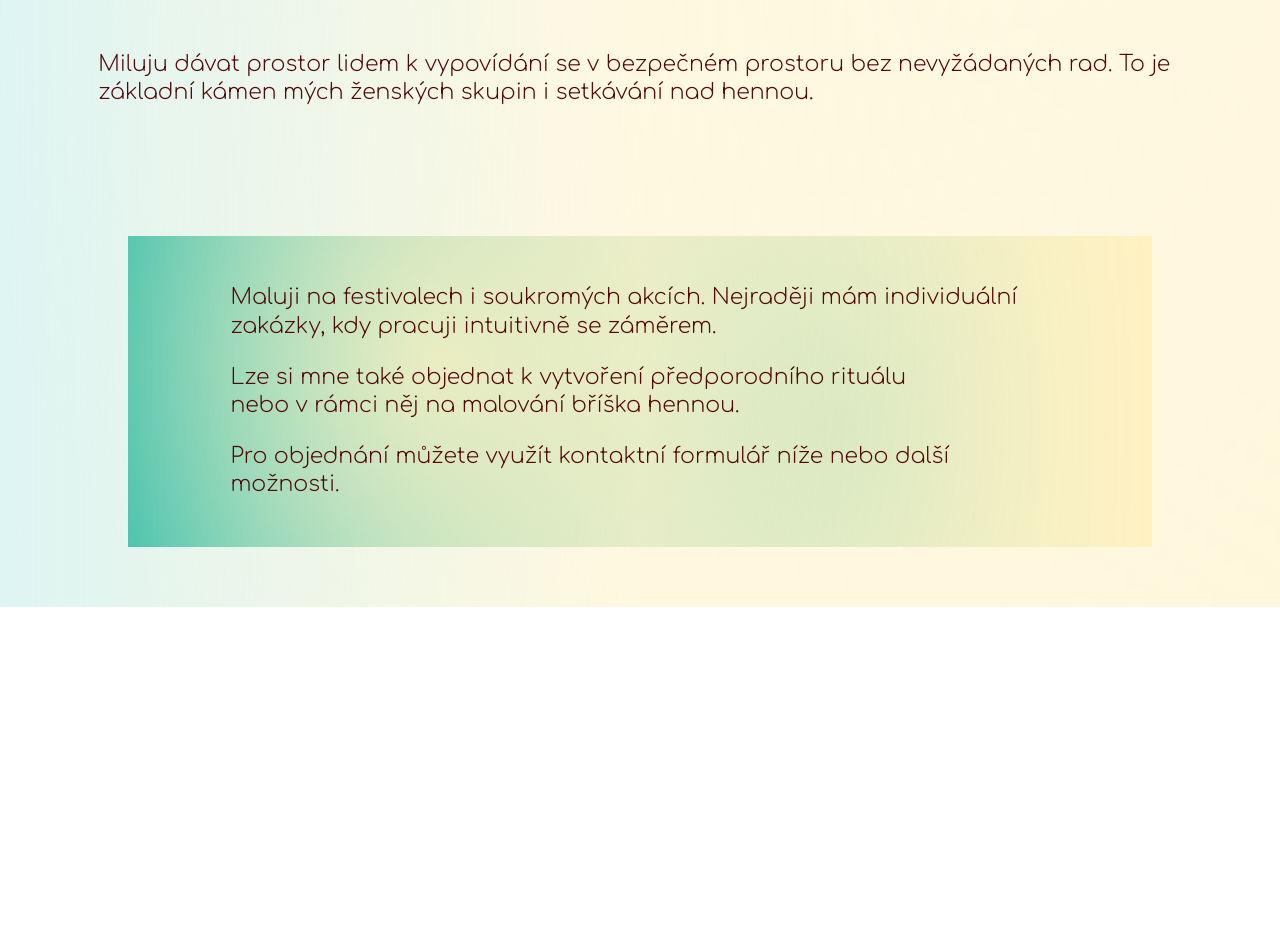
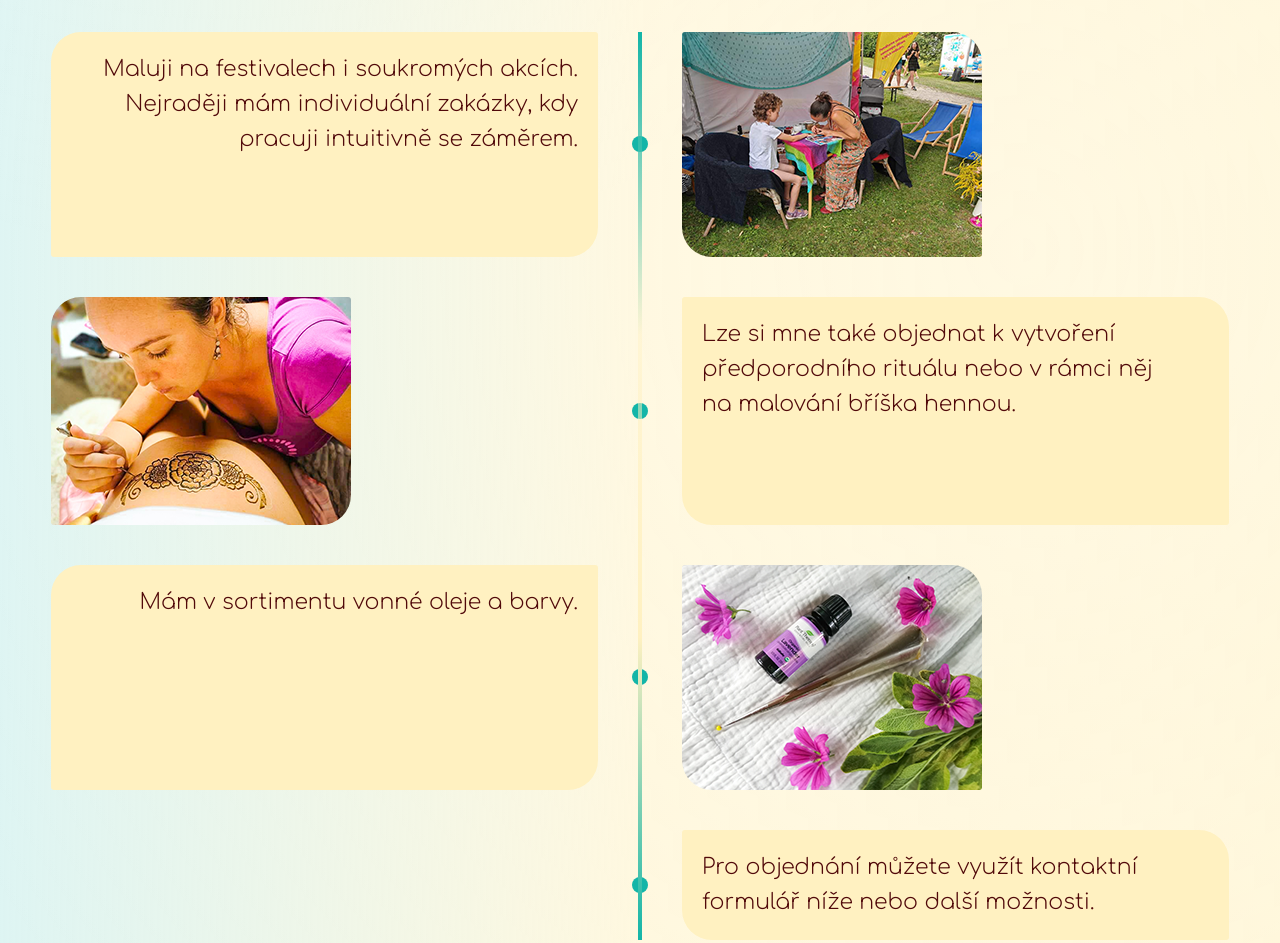
Before and after one commit to imfejm/henna, a plain HTML site: page index.html in a window 1280 px wide. Shown: the part 1500-2443 px from the top of the page. Before the commit the page ends 2107 px from the top, so only its background shows below. Drawn offline with Linux system fonts and the light colour scheme; a web font is replaced by a local one.

Commit message:
nabizim content

```diff
--- a/index.css
+++ b/index.css
@@ -71,7 +71,7 @@ body {
   grid-template-rows: auto 60px auto 60px auto 60px;
   padding-top: 60px;
   align-items: center;
-  justify-items: center;
+
   position: relative;
   max-width: 1300px; /* Nastaví maximální šířku webu */
 }
@@ -496,36 +496,101 @@ h2 {
 .uvodem {
   grid-area: uvodem;
   padding: 0 4% 0 4%;
+  justify-content: center;
 }
 .terka {
   width: 40vw;
-  border-radius: 50%;
-  padding: 4%;
+  border-radius: 40%;
+  padding: 0 4% 4% 4%;
   float: left;
 }
 .uvodem p {
-  padding: 0 4% 4% 4%;
+  padding: 0 4% 2% 4%;
   line-height: 1.3;
+  margin: 0;
 }
 .interval2 {
   grid-area: interval2;
 }
 /*nabizim*/
 .nabizim {
-  width: 80vw;
+  grid-area: nabizim;
+  line-height: 1.3;
+  padding: 0 4% 0 4%;
+}
+
+.festival,
+.barva {
+  border-radius: 3px 30px 3px 30px;
+}
+.tehu {
+  border-radius: 30px 3px 30px 3px;
+  align-self: right;
+}
+.timeline {
+  position: relative; /* DŮLEŽITÉ – aby line-wrapper měl k čemu být absolutní */
+  display: grid;
+  grid-template-columns: 1fr 4px 1fr;
+  gap: 40px;
+  min-height: 800px; /* nebo kolik je třeba */
+}
+
+.line-wrapper {
+  position: absolute;
+  top: 0;
+  left: 50%;
+  transform: translateX(-50%);
+  width: 4px;
+  height: 100%;
+  z-index: 1;
+}
+
+.line {
+  position: absolute;
+  top: 0;
+  left: 0;
+  width: 100%;
+  height: 0%;
+  background: linear-gradient(to bottom, #13b5a8, #fff1c164, #fff1c1, #13b5a8);
+  transition: height 0.3s ease-out;
+  z-index: 2;
+}
+
+.timeline-item {
+  display: contents;
+}
+
+.timeline-item .content {
+
+  background: #fff1c1;
+  padding: 20px;
+  line-height: 1.6;
+  justify-content: center;
+  word-break: break-word;
+  max-width: 100%;
+  box-sizing: border-box;
+}
+
+.timeline-item.left .content {
+  grid-column: 1;
+  text-align: right;
+
+  border-radius: 30px 3px 30px 3px;
+}
+
+.timeline-item.right .content {
+  grid-column: 3;
+  text-align: left;
+
+  border-radius: 3px 30px 3px 30px;
+}
+
+.dot {
+  grid-column: 2;
+  width: 16px;
+  height: 16px;
+  background-color: #13b5a8;
+  border-radius: 50%;
+  justify-self: center;
   align-self: center;
-  padding: 2% 8% 2% 8%;
-  /*background: linear-gradient(to right, #13b5a866, #fff1c164, #fff1c1),
-    radial-gradient(circle at 20% 30%, #ffffff33, transparent 50%),
-    radial-gradient(circle at 80% 70%, #ffffff33, transparent 60%);
-  background-blend-mode: overlay;*/
-  background: radial-gradient(circle at 30% 40%, #fff1c1cc, transparent 70%),
-    radial-gradient(circle at 70% 60%, #13b5a880, transparent 70%),
-    linear-gradient(to right, #13b5a8, #fff1c164, #fff1c1);
-  background-blend-mode: lighten;
-
-  line-height: 1.3;
 }
-.interval3 {
-  grid-area: interval3;
-}
--- a/index.html
+++ b/index.html
@@ -28,9 +28,9 @@
         <a href="" data-key="galery">galerie</a>
         <a href="" data-key="reference">reference</a>
 
-        <button class="english">
+       <!-- <button class="english">
           <img src="img/eng.png" />
-        </button>
+        </button>-->
       </div>
 
       <div class="navigace small hidden" id="menu">
@@ -52,9 +52,9 @@
           </li>
           <li class="free"></li>
 
-          <button class="english2">
+          <!--<button class="english2">
             <img src="img/eng.png" />
-          </button>
+          </button> -->
         </ul>
       </div>
 
@@ -74,15 +74,18 @@
         <img src="img/logoS.png" alt="logo magicka henna small" class="logoS" />
       </div>
     </div>
-    </div>
+
     <div class="container">
+
     <div class="pozadi">
       <div class="nadpis">
         <h1>malování hennou</h1>
         <h2>Tereza Martínková</h2>
       </div>
     </div>
+
     <div class="interval1" id="intro"></div>
+
     <div class="uvodem">
       <img src="img/terka.jpg" alt="Tereza Martínková" class="terka" />
       <p>
@@ -109,24 +112,60 @@
         mých&nbsp;ženských skupin i&nbsp;setkávání nad&nbsp;hennou.
       </p>
     </div>
+
     <div class="interval2" id="offer"></div>
+
     <div class="nabizim">
-      <p>
-        Maluji na&nbsp;festivalech i&nbsp;soukromých akcích. Nejraději mám
-        individuální zakázky, kdy pracuji intuitivně se&nbsp;záměrem.
-      </p>
-      <p>
-        Lze si mne také objednat k vytvoření předporodního rituálu
-        nebo&nbsp;v&nbsp;rámci něj na&nbsp;malování bříška hennou.
-      </p>
-      <p>
-        Pro objednání můžete využít kontaktní formulář níže nebo další možnosti.
-      </p>
-      <div class="interval3" id="offer"></div>
-    </div>
+
+      <div class="timeline">
+        <div class="line-wrapper">
+          <div class="line"></div>
+        </div>
+
+        <div class="timeline-item left">
+          <div class="content"> Maluji na&nbsp;festivalech i&nbsp;soukromých akcích. Nejraději mám
+            individuální zakázky, kdy pracuji intuitivně se&nbsp;záměrem.</div>
+          <div class="dot"></div>
+        </div>
+
+        <div class="timeline-item right">
+          <img src="img/festival.png" alt="festival henna" class="festival">
+        </div>
+
+        <div class="timeline-item left">
+          <img src="img/těhu.png" alt="pregnancy belly henna" class="tehu"/>
+       </div>
+
+        <div class="timeline-item right">
+          <div class="dot"></div>
+          <div class="content">Lze si mne také objednat k vytvoření předporodního rituálu
+            nebo&nbsp;v&nbsp;rámci něj na&nbsp;malování bříška hennou.</div>
+        </div>
+
+
+
+       <div class="timeline-item left">
+        <div class="content"> Mám v sortimentu vonné oleje a barvy.</div>
+        <div class="dot"></div>
+      </div>
+
+      <div class="timeline-item right">
+        <img src="img/barva.png" alt="henna color essential oil" class="barva" />
+      </div>
+
+        <div class="timeline-item right">
+          <div class="dot"></div>
+          <div class="content">Pro objednání můžete využít kontaktní formulář níže nebo další možnosti.</div>
+        </div>
+
+
     </div>
 
+    <div class="interval3" id="offer"></div>
   </div>
+
+  </div>
+
     <script src="index.js"></script>
   </body>
 </html>
--- a/index.js
+++ b/index.js
@@ -41,3 +41,35 @@ if (window.innerWidth <= 800) {
     }
   });
 }
+//linka při skrolování
+const line = document.querySelector('.line');
+const wrapper = document.querySelector('.timeline');
+
+function updateLineHeight() {
+  const rect = wrapper.getBoundingClientRect();
+  const windowHeight = window.innerHeight;
+
+  if (rect.top < windowHeight && rect.bottom > 0) {
+    const visibleHeight = Math.min(windowHeight, rect.bottom) - Math.max(0, rect.top);
+    const totalHeight = rect.height;
+
+    if (totalHeight > 0) {
+      const percentVisible = visibleHeight / totalHeight;
+      const height = percentVisible * 100;
+      line.style.height = `${height}%`;
+    }
+  } else if (rect.top >= windowHeight) {
+    line.style.height = `0%`;
+  } else if (rect.bottom <= 0) {
+    line.style.height = `100%`;
+  }
+}
+
+window.addEventListener('scroll', updateLineHeight);
+window.addEventListener('resize', updateLineHeight);
+updateLineHeight(); // inicializace
+
+//test
+//const height = percentVisible * 100;
+//console.log("Výška linky:", height);
+//line.style.height = `${height}%`;
```
Also changed, not shown: img/barva.png (added), img/festival.png (added), img/těhu.png (added).
